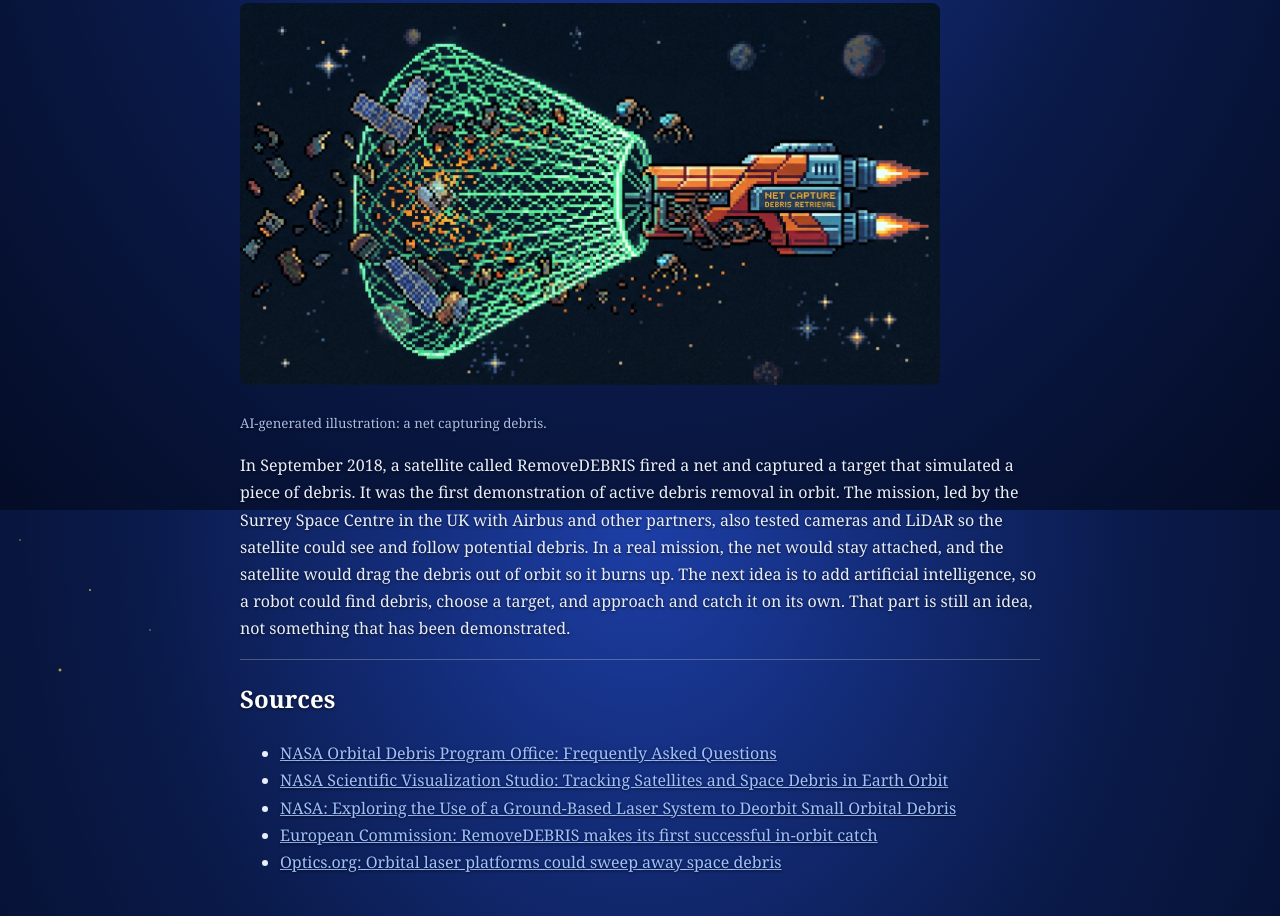
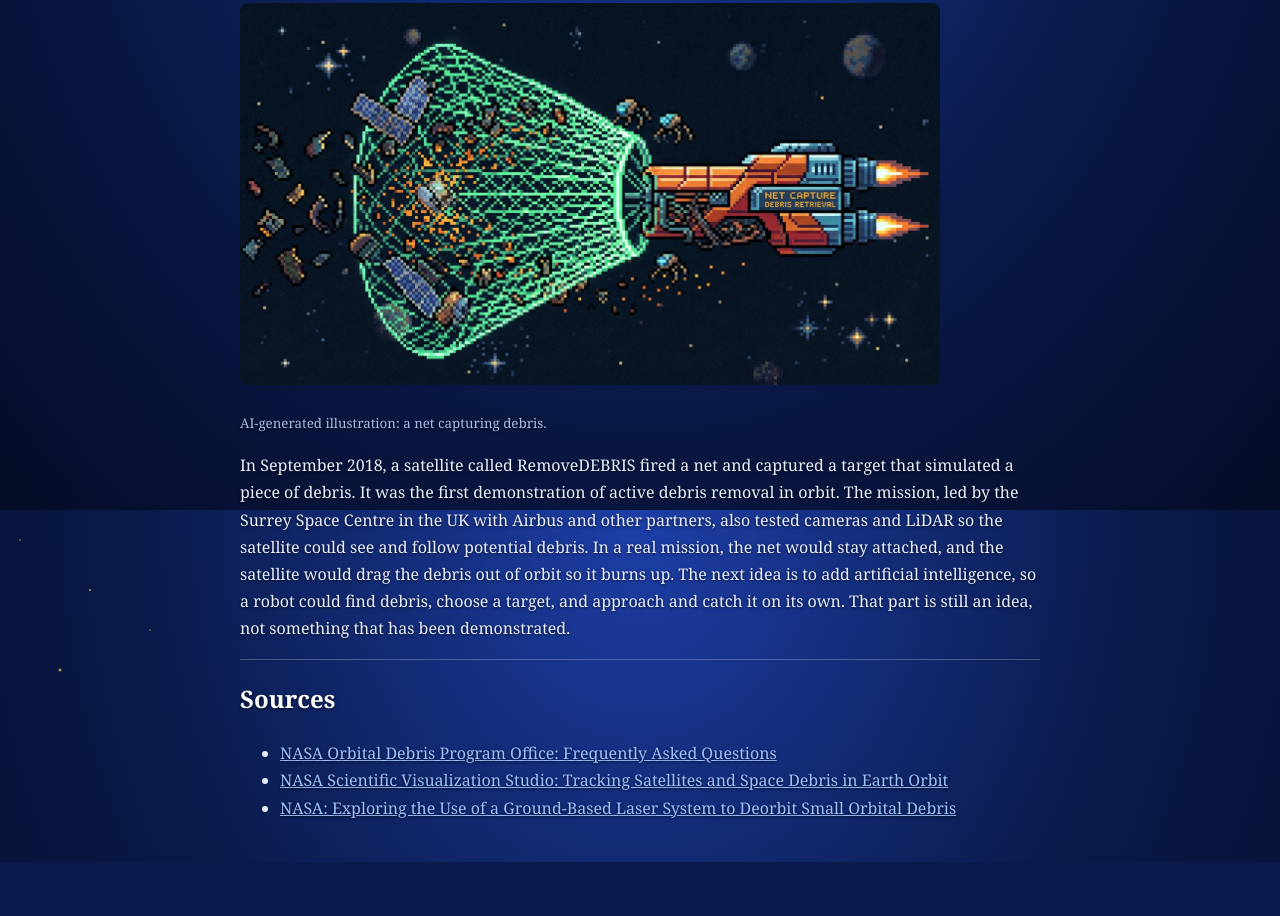
Before and after one commit to xemessa88/space_site, a plain HTML site: page index.html in a window 1280 px wide. Shown: the part 3490-4406 px from the top of the page. After the commit the page ends 4352 px from the top, so only its background shows below. Drawn offline with Linux system fonts and the light colour scheme.

Commit message:
Remove links to specific articles in index.html
Removed links to European Commission and Optics.org articles from the list.

```diff
--- a/index.html
+++ b/index.html
@@ -116,8 +116,6 @@
   <li><a href="https://orbitaldebris.jsc.nasa.gov/faq/">NASA Orbital Debris Program Office: Frequently Asked Questions</a></li>
   <li><a href="https://svs.gsfc.nasa.gov/5258/">NASA Scientific Visualization Studio: Tracking Satellites and Space Debris in Earth Orbit</a></li>
   <li><a href="https://ntrs.nasa.gov/citations/20240005687">NASA: Exploring the Use of a Ground-Based Laser System to Deorbit Small Orbital Debris</a></li>
-  <li><a href="https://commission.europa.eu/news-and-media/news/removedebris-makes-its-first-successful-orbit-catch-2018-09-20_mt">European Commission: RemoveDEBRIS makes its first successful in-orbit catch</a></li>
-  <li><a href="https://optics.org/news/14/10/10">Optics.org: Orbital laser platforms could sweep away space debris</a></li>
 </ul>
 
 </main>
```
